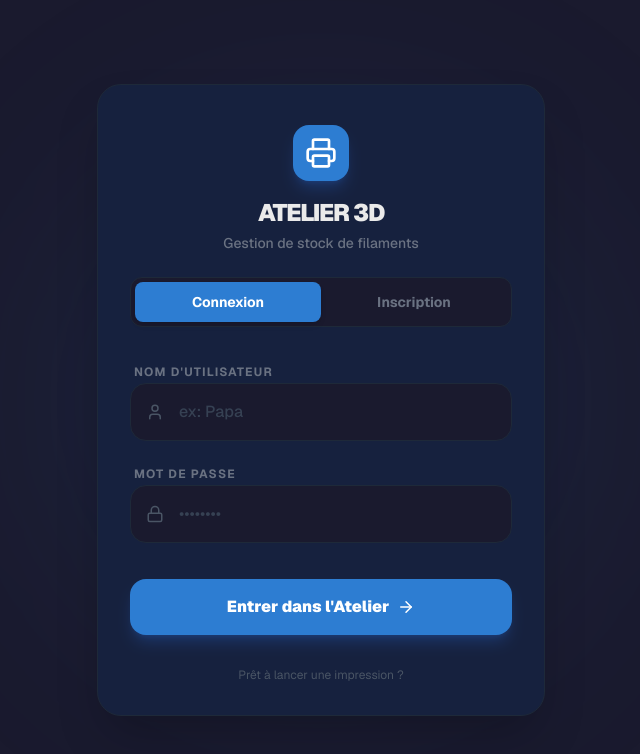
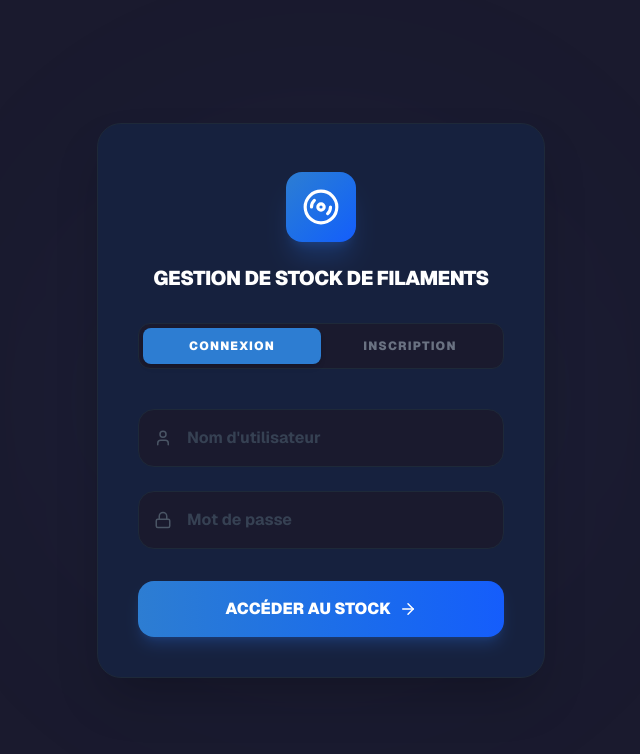
Before and after one commit to leobrimacombe/bobines, a Next.js app: page /login in a window 1280 px wide. Shown: the top 754 px of the page, without its empty margins (319-959 px from the left). Built offline with nearby package versions, Linux system fonts and the light colour scheme.

Commit message:
maj logo et page login

```diff
--- a/app/login/page.tsx
+++ b/app/login/page.tsx
@@ -2,115 +2,105 @@
 
 import { useState } from 'react'
 import { login, signup } from './actions'
-import { User, Lock, Mail, Printer, ArrowRight } from 'lucide-react'
+import { User, Lock, Mail, Disc3, ArrowRight } from 'lucide-react'
 
 export default function LoginPage() {
   const [isLoginMode, setIsLoginMode] = useState(true)
 
   return (
     <div className="min-h-screen flex items-center justify-center bg-[#1A1A2E] p-4 font-sans text-[#EAEAEA]">
-      {/* Effet de halo lumineux en arrière-plan */}
-      <div className="fixed top-1/2 left-1/2 -translate-x-1/2 -translate-y-1/2 w-[500px] h-[500px] bg-[#2D7DD2]/10 blur-[120px] rounded-full pointer-events-none"></div>
+      {/* Halo lumineux discret */}
+      <div className="fixed top-1/2 left-1/2 -translate-x-1/2 -translate-y-1/2 w-[500px] h-[500px] bg-[#2D7DD2]/5 blur-[120px] rounded-full pointer-events-none"></div>
 
       <div className="bg-[#16213E] border border-gray-800 rounded-3xl shadow-2xl w-full max-w-md overflow-hidden relative z-10">
 
-        {/* --- LOGO / TITRE --- */}
-        <div className="pt-10 pb-6 text-center">
-          <div className="inline-flex items-center justify-center bg-[#2D7DD2] p-3 rounded-2xl mb-4 shadow-lg shadow-blue-500/20">
-            <Printer size={32} className="text-white" />
+        {/* --- HEADER --- */}
+        <div className="pt-12 pb-8 text-center px-8">
+          <div className="inline-flex items-center justify-center bg-gradient-to-br from-[#2D7DD2] to-blue-600 p-4 rounded-2xl mb-6 shadow-xl shadow-blue-500/20">
+            <Disc3 size={38} className="text-white animate-spin-slow" />
           </div>
-          <h1 className="text-2xl font-black tracking-tighter uppercase">Atelier 3D</h1>
-          <p className="text-gray-500 text-sm mt-1 font-medium">Gestion de stock de filaments</p>
+          {/* Nouveau titre principal (l'ancien sous-titre) */}
+          <h1 className="text-xl font-black tracking-tight uppercase leading-tight text-white">
+            Gestion de stock de filaments
+          </h1>
         </div>
 
         {/* --- ONGLETS --- */}
-        <div className="flex p-1 bg-[#1A1A2E] mx-8 rounded-xl border border-gray-800">
+        <div className="flex p-1 bg-[#1A1A2E] mx-10 rounded-xl border border-gray-800">
           <button
             onClick={() => setIsLoginMode(true)}
-            className={`flex-1 py-2.5 text-sm font-bold rounded-lg transition-all duration-300 ${isLoginMode ? 'bg-[#2D7DD2] text-white shadow-md' : 'text-gray-500 hover:text-gray-300'}`}
+            className={`flex-1 py-2.5 text-xs font-black uppercase tracking-widest rounded-lg transition-all duration-300 ${isLoginMode ? 'bg-[#2D7DD2] text-white shadow-md' : 'text-gray-500 hover:text-gray-300'}`}
           >
             Connexion
           </button>
           <button
             onClick={() => setIsLoginMode(false)}
-            className={`flex-1 py-2.5 text-sm font-bold rounded-lg transition-all duration-300 ${!isLoginMode ? 'bg-[#2D7DD2] text-white shadow-md' : 'text-gray-500 hover:text-gray-300'}`}
+            className={`flex-1 py-2.5 text-xs font-black uppercase tracking-widest rounded-lg transition-all duration-300 ${!isLoginMode ? 'bg-[#2D7DD2] text-white shadow-md' : 'text-gray-500 hover:text-gray-300'}`}
           >
             Inscription
           </button>
         </div>
 
         {/* --- FORMULAIRE --- */}
-        <div className="p-8">
-          <form className="space-y-5">
+        <div className="p-10">
+          <form className="space-y-6">
 
-            {/* Champ Email (Seulement inscription) */}
+            {/* Email (Inscription uniquement) */}
             {!isLoginMode && (
               <div className="space-y-2">
-                <label className="text-xs font-bold text-gray-500 uppercase ml-1 tracking-widest">Adresse Email</label>
                 <div className="relative">
                   <Mail className="absolute left-4 top-1/2 -translate-y-1/2 text-gray-600" size={18} />
                   <input
                     name="email"
                     type="email"
-                    placeholder="papa@exemple.com"
-                    className="w-full bg-[#1A1A2E] border border-gray-800 p-4 pl-12 rounded-2xl outline-none focus:border-[#2D7DD2] focus:ring-1 focus:ring-[#2D7DD2] transition font-medium placeholder:text-gray-700"
+                    placeholder="Email"
+                    className="w-full bg-[#1A1A2E] border border-gray-800 p-4 pl-12 rounded-2xl outline-none focus:border-[#2D7DD2] transition font-bold placeholder:text-gray-700"
                     required
                   />
                 </div>
               </div>
             )}
 
-            {/* Champ Pseudo */}
+            {/* Pseudo */}
             <div className="space-y-2">
-              <label className="text-xs font-bold text-gray-500 uppercase ml-1 tracking-widest">
-                {isLoginMode ? "Nom d'utilisateur" : "Choisir un pseudo"}
-              </label>
               <div className="relative">
                 <User className="absolute left-4 top-1/2 -translate-y-1/2 text-gray-600" size={18} />
                 <input
                   name="username"
                   type="text"
-                  placeholder="ex: Papa"
-                  className="w-full bg-[#1A1A2E] border border-gray-800 p-4 pl-12 rounded-2xl outline-none focus:border-[#2D7DD2] focus:ring-1 focus:ring-[#2D7DD2] transition font-medium placeholder:text-gray-700"
+                  placeholder="Nom d'utilisateur"
+                  className="w-full bg-[#1A1A2E] border border-gray-800 p-4 pl-12 rounded-2xl outline-none focus:border-[#2D7DD2] transition font-bold placeholder:text-gray-700"
                   required
                 />
               </div>
             </div>
 
-            {/* Champ Mot de passe */}
+            {/* Mot de passe */}
             <div className="space-y-2">
-              <label className="text-xs font-bold text-gray-500 uppercase ml-1 tracking-widest">Mot de passe</label>
               <div className="relative">
                 <Lock className="absolute left-4 top-1/2 -translate-y-1/2 text-gray-600" size={18} />
                 <input
                   name="password"
                   type="password"
-                  placeholder="••••••••"
-                  className="w-full bg-[#1A1A2E] border border-gray-800 p-4 pl-12 rounded-2xl outline-none focus:border-[#2D7DD2] focus:ring-1 focus:ring-[#2D7DD2] transition font-medium placeholder:text-gray-700"
+                  placeholder="Mot de passe"
+                  className="w-full bg-[#1A1A2E] border border-gray-800 p-4 pl-12 rounded-2xl outline-none focus:border-[#2D7DD2] transition font-bold placeholder:text-gray-700"
                   required
                   minLength={6}
                 />
               </div>
             </div>
 
-            {/* Bouton d'action */}
-            <div className="pt-4">
+            {/* Bouton */}
+            <div className="pt-2">
               <button
                 formAction={isLoginMode ? login : signup}
-                className="w-full bg-[#2D7DD2] hover:bg-blue-600 text-white font-black py-4 rounded-2xl transition-all transform active:scale-[0.98] shadow-lg shadow-blue-500/20 flex items-center justify-center gap-2 group"
+                className="w-full bg-gradient-to-r from-[#2D7DD2] to-blue-600 hover:from-blue-600 hover:to-[#2D7DD2] text-white font-black py-4 rounded-2xl transition-all transform active:scale-[0.98] shadow-lg shadow-blue-500/20 flex items-center justify-center gap-2 group"
               >
-                {isLoginMode ? 'Entrer dans l\'Atelier' : 'Créer mon compte'}
+                {isLoginMode ? 'ACCÉDER AU STOCK' : 'CRÉER LE COMPTE'}
                 <ArrowRight size={18} className="group-hover:translate-x-1 transition-transform" />
               </button>
             </div>
-
           </form>
-
-          <p className="text-center text-gray-600 text-xs mt-8">
-            {isLoginMode
-              ? "Prêt à lancer une impression ?"
-              : "L'organisation du stock commence ici."}
-          </p>
         </div>
       </div>
     </div>
--- a/app/page.tsx
+++ b/app/page.tsx
@@ -3,7 +3,7 @@
 import { useEffect, useState, useCallback } from 'react'
 import { createClient } from '../utils/supabase/client'
 import { addSpool, deleteSpool, consumeSpool } from './actions'
-import { Search, Plus, Trash2, Printer, LogOut, X } from 'lucide-react'
+import { Search, Plus, Trash2, Disc3, LogOut, X } from 'lucide-react'
 import { useRouter } from 'next/navigation'
 
 // --- LISTES DE SUGGESTIONS ---
@@ -55,19 +55,29 @@ export default function Home() {
   return (
     <div className="min-h-screen bg-[#1A1A2E] text-[#EAEAEA] font-sans pb-20">
 
-      {/* HEADER */}
       <header className="border-b border-gray-800 bg-[#16213E]/80 backdrop-blur-md p-4 sticky top-0 z-10 shadow-lg">
         <div className="max-w-7xl mx-auto flex justify-between items-center">
           <div className="flex items-center gap-3">
-            <div className="bg-gradient-to-br from-[#2D7DD2] to-blue-600 p-2.5 rounded-xl shadow-lg shadow-blue-500/20">
-              <Printer size={26} className="text-white" />
+            {/* Le nouveau logo Bobine avec un léger dégradé */}
+            <div className="bg-gradient-to-br from-[#2D7DD2] to-blue-600 p-2 rounded-xl shadow-lg shadow-blue-500/20">
+              <Disc3 size={28} className="text-white" />
             </div>
-            <h1 className="text-xl font-bold tracking-tight">ATELIER 3D</h1>
+            {/* Titre aligné sur la nouvelle DA */}
+            <h1 className="text-lg font-black tracking-tighter uppercase text-white">
+              Stock Filaments
+            </h1>
           </div>
 
           <div className="flex items-center gap-4">
-            <span className="text-sm font-medium text-gray-400 hidden md:block">{user.email}</span>
-            <button onClick={handleSignOut} className="p-2.5 hover:bg-red-500/10 text-red-400 rounded-xl transition border border-transparent hover:border-red-500/30">
+            {/* Affichage du pseudo s'il existe, sinon l'email */}
+            <span className="text-xs font-bold text-gray-500 uppercase tracking-widest hidden md:block">
+              Connecté : {user.user_metadata?.username || user.email.split('@')[0]}
+            </span>
+            <button
+              onClick={handleSignOut}
+              className="p-2.5 hover:bg-red-500/10 text-red-400 rounded-xl transition border border-transparent hover:border-red-500/30"
+              title="Se déconnecter"
+            >
               <LogOut size={20} />
             </button>
           </div>
```
